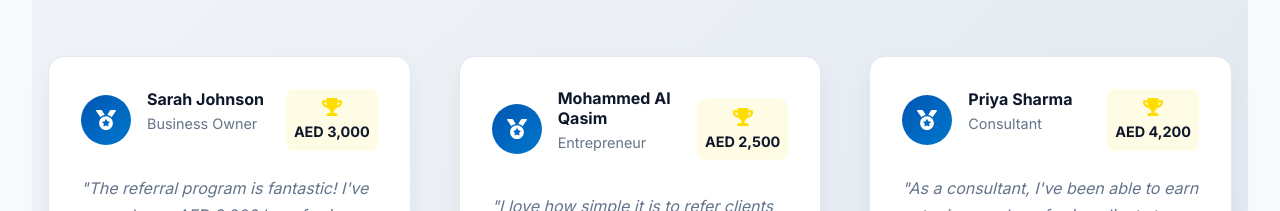
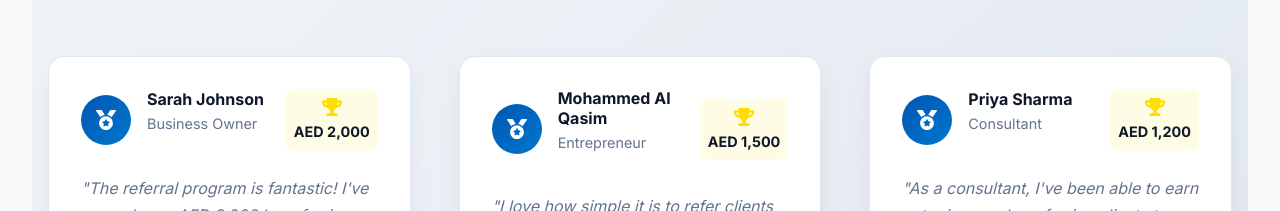
Before and after one commit to taseeruaeinfo/Nxtstar-Website, a React (Vite) app: page /refer-earn in a window 1280 px wide. Shown: the part 3020-3231 px from the top of the page. Built offline with nearby package versions, Linux system fonts and the light colour scheme; no server answers.

Commit message:
Update ReferAndEarnPage.jsx

```diff
--- a/src/pages/ReferAndEarnPage.jsx
+++ b/src/pages/ReferAndEarnPage.jsx
@@ -170,19 +170,19 @@ const ReferAndEarnPage = () => {
         {
             name: 'Sarah Johnson',
             role: 'Business Owner',
-            reward: 'AED 3,000',
+            reward: 'AED 2,000',
             content: 'The referral program is fantastic! I\'ve earned over AED 3,000 by referring my network to NXTStar.'
         },
         {
             name: 'Mohammed Al Qasim',
             role: 'Entrepreneur',
-            reward: 'AED 2,500',
+            reward: 'AED 1,500',
             content: 'I love how simple it is to refer clients and earn rewards. The process is transparent and efficient.'
         },
         {
             name: 'Priya Sharma',
             role: 'Consultant',
-            reward: 'AED 4,200',
+            reward: 'AED 1,200',
             content: 'As a consultant, I\'ve been able to earn extra income by referring clients to NXTStar. Highly recommended!'
         }
     ];
```
